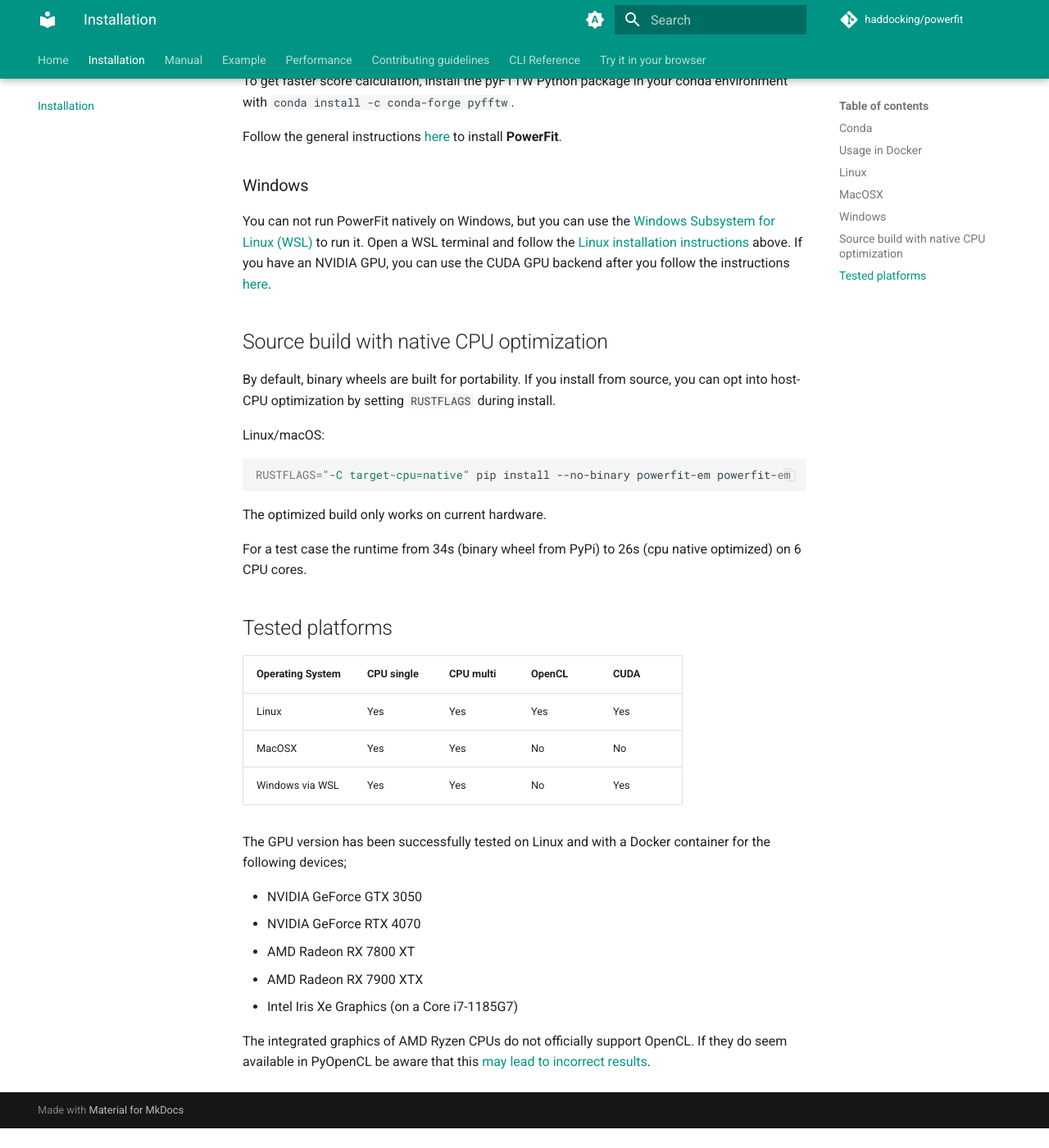
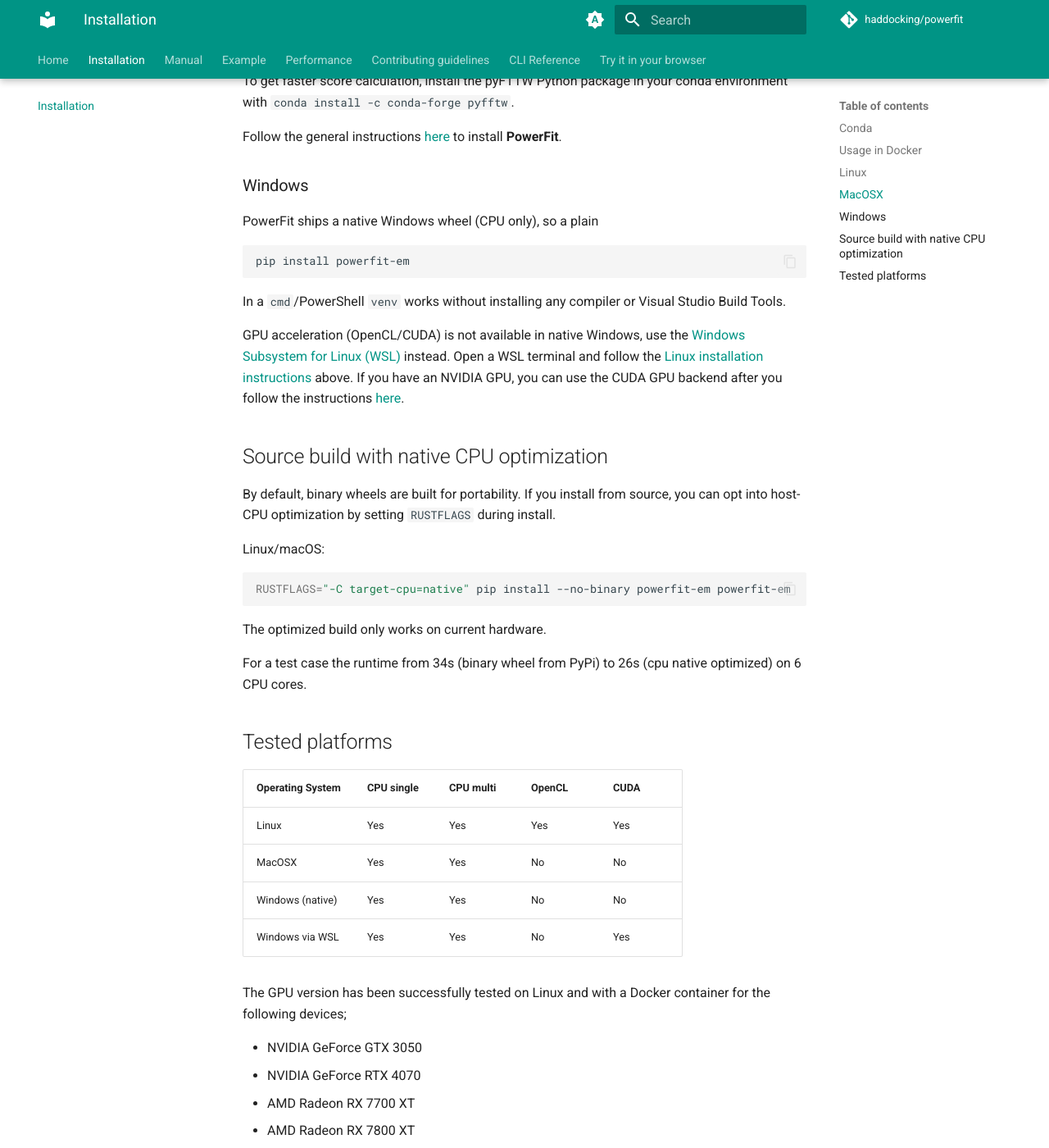
Before and after one commit to haddocking/powerfit, an MkDocs documentation site: the page built from docs/installation.md, in a window 1280 px wide and 1400 px high, scrolled down 2750 px. Shown: the whole window at 82% size. Built offline with MkDocs 1.6.1 and Material for MkDocs 9.7.7, drawn with Linux system fonts in a browser that asks for light colours; a script that is not in the unit is left out; comment, search, counter and statistics services are not loaded; before the commit the page ends 4126 px from its top, so only the background shows below that.

Commit message:
update installation.md

````diff
--- a/docs/installation.md
+++ b/docs/installation.md
@@ -243,9 +243,15 @@
 
 ### Windows
 
-You can not run PowerFit natively on Windows, but you can use the [Windows Subsystem for Linux (WSL)](https://learn.microsoft.com/en-us/windows/wsl/install) to run it. Open a WSL terminal and follow the [Linux installation instructions](#linux) above.
-If you have an NVIDIA GPU, you can use the CUDA GPU backend after you follow
-the instructions [here](https://docs.nvidia.com/cuda/wsl-user-guide/index.html).
+PowerFit ships a native Windows wheel (CPU only), so a plain
+
+```shell
+pip install powerfit-em
+```
+
+In a `cmd`/PowerShell `venv` works without installing any compiler or Visual Studio Build Tools.
+
+GPU acceleration (OpenCL/CUDA) is not available in native Windows, use the [Windows Subsystem for Linux (WSL)](https://learn.microsoft.com/en-us/windows/wsl/install) instead. Open a WSL terminal and follow the [Linux installation instructions](#linux) above. If you have an NVIDIA GPU, you can use the CUDA GPU backend after you follow the instructions [here](https://docs.nvidia.com/cuda/wsl-user-guide/index.html).
 
 ## Source build with native CPU optimization
 
@@ -267,12 +273,14 @@
 | --------------- | ---------- | --------- | --- | -- |
 |Linux            | Yes        | Yes       | Yes | Yes |
 |MacOSX           | Yes        | Yes       | No  | No  |
+|Windows (native) | Yes        | Yes       | No  | No  |
 |Windows via WSL  | Yes        | Yes       | No  | Yes  |
 
 The GPU version has been successfully tested on Linux and with a Docker container for the following devices;
 
 * NVIDIA GeForce GTX 3050
 * NVIDIA GeForce RTX 4070
+- AMD Radeon RX 7700 XT
 * AMD Radeon RX 7800 XT
 * AMD Radeon RX 7900 XTX
 * Intel Iris Xe Graphics (on a Core i7-1185G7)
````
